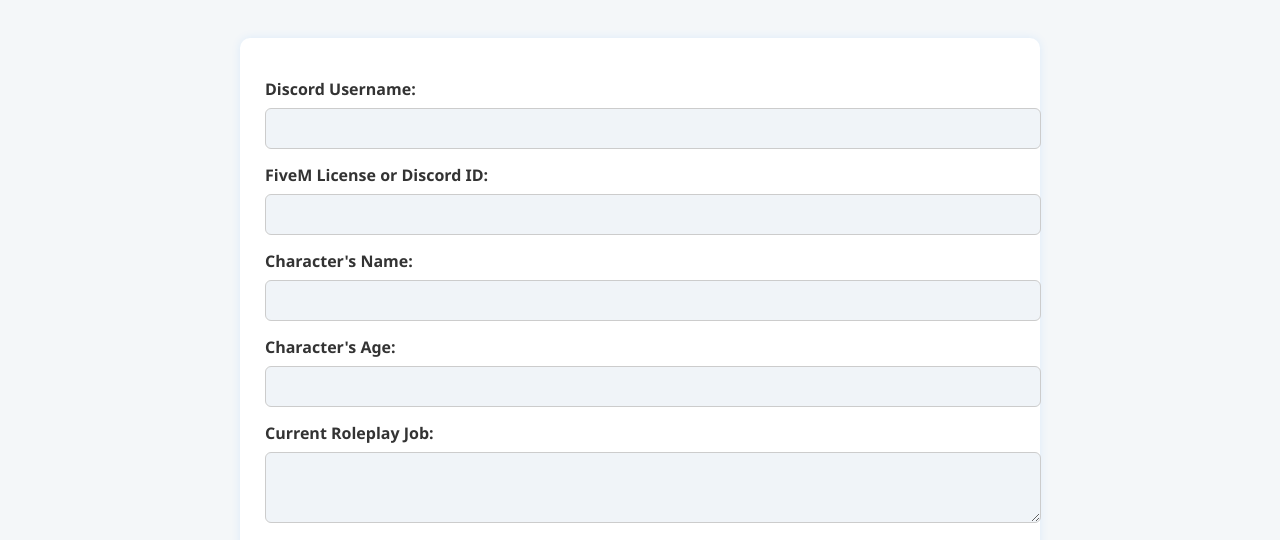
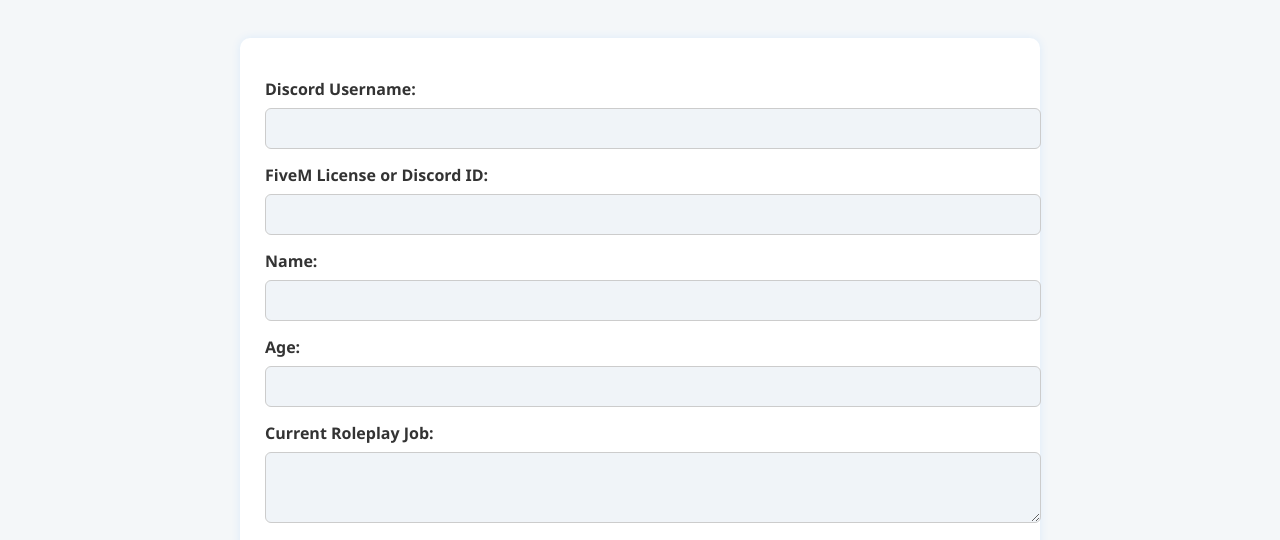
Before and after one commit to CatenaRp/CATENA, a plain HTML site: page index.html in a window 1280 px wide. Shown: the part 195-735 px from the top of the page. Drawn offline with Linux system fonts and the light colour scheme.

Commit message:
Update index.html

```diff
--- a/index.html
+++ b/index.html
@@ -29,10 +29,10 @@
 
       <!-- Character Info -->
       <section>
-        <label for="characterName">Character's Name:</label>
+        <label for="characterName">Name:</label>
         <input type="text" id="characterName" name="characterName" required />
 
-        <label for="characterAge">Character's Age:</label>
+        <label for="characterAge">Age:</label>
         <input type="number" id="characterAge" name="characterAge" min="10" max="100" required />
       </section>
 
```
